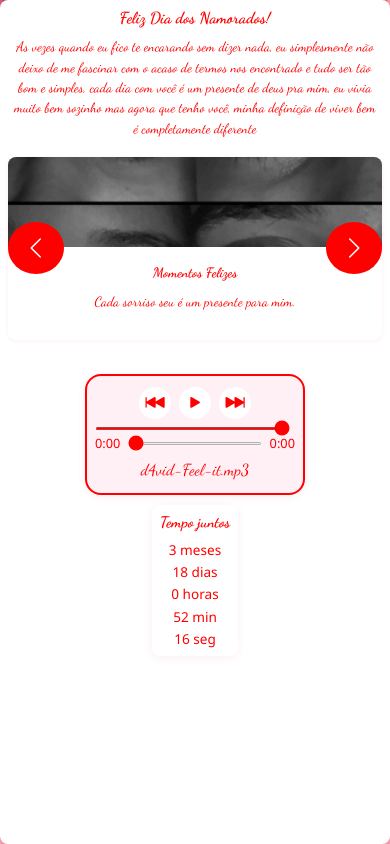
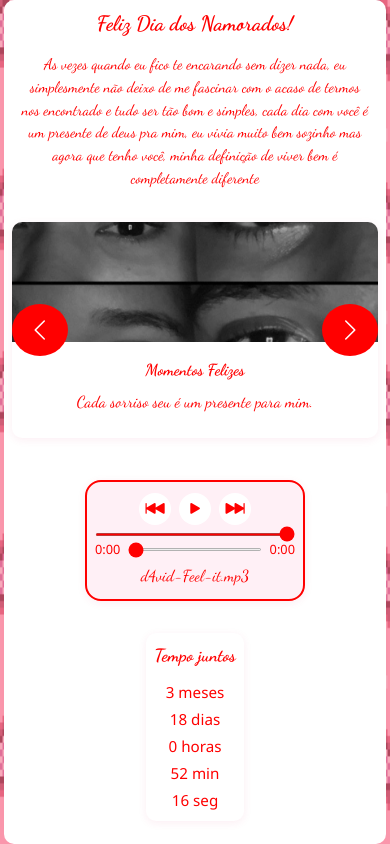
Before and after one commit to victoralmeida4521/DiaDosNamorados, a plain HTML site: page index.html in a window 390 px wide. Drawn offline with nearby package versions, Linux system fonts and the light colour scheme.

Commit message:
teste de responsividade 2

```diff
--- a/style.css
+++ b/style.css
@@ -169,35 +169,34 @@ h1 {
     color: var(--color-primary);
     font-size: 1rem !important;
 }
-@media (max-width: 700px) {
+@media (max-width: 600px) {
     .container {
         max-width: 98vw;
-        padding: 14px 2vw 10px 2vw;
-        border-radius: 12px;
+        padding: 12px 2vw 8px 2vw;
+        border-radius: 10px;
     }
     h1 {
-        font-size: 1.2rem;
+        font-size: 1.3rem;
         padding: 0 2vw;
     }
     .main-message {
-        font-size: 1rem;
-        min-height: 28px;
+        font-size: 1.1rem;
+        min-height: 32px;
         padding: 0 2vw;
     }
     .carousel {
         max-width: 100vw;
         border-radius: 10px;
-        margin: 0 0 16px 0;
+        margin: 0 0 18px 0;
     }
     .carousel-image {
-        width: 100%;
-        height: 140px !important;
+        height: 180px !important;
         max-height: 40vw;
         object-fit: cover;
         border-radius: 10px 10px 0 0;
     }
     .carousel-title, .carousel-message {
-        font-size: 0.95rem;
+        font-size: 1rem;
         padding: 0 1vw;
     }
     .music-player-minimal {
@@ -206,118 +205,44 @@ h1 {
         border-radius: 10px;
     }
     .btn-music-minimal {
-        font-size: 1rem !important;
-        padding: 0.1rem 0.2rem !important;
+        font-size: 1.1rem !important;
+        padding: 0.1rem 0.3rem !important;
     }
     #progressBar, #volumeBar {
         width: 60vw !important;
-        min-width: 50px;
+        min-width: 60px;
         height: 3px !important;
     }
     #musicTitle {
         font-size: 0.9rem !important;
     }
     .counter {
-        padding: 8px 2vw;
-        font-size: 0.95rem;
+        padding: 10px 2vw;
+        font-size: 1rem;
         border-radius: 10px;
     }
     .counter-title {
-        font-size: 1rem;
+        font-size: 1.1rem;
     }
     .counter-values {
         flex-direction: column;
-        gap: 3px;
+        gap: 4px;
     }
     .counter-item {
         min-width: unset;
-        font-size: 0.9rem;
-    }
-}
-
-/* Responsividade aprimorada para celulares */
-@media (max-width: 500px) {
-    .container {
-        max-width: 100vw;
-        padding: 8px 2vw 8px 2vw;
-        border-radius: 8px;
-        box-shadow: 0 2px 8px var(--color-shadow);
-    }
-    h1 {
-        font-size: 1rem;
-        padding: 0 1vw;
-        margin-bottom: 10px;
-    }
-    .main-message {
         font-size: 0.95rem;
-        min-height: 20px;
-        padding: 0 1vw;
-        margin-bottom: 18px;
-    }
-    .carousel {
-        max-width: 100vw;
-        border-radius: 8px;
-        margin: 0 0 10px 0;
-        box-shadow: 0 1px 4px var(--color-shadow);
-    }
-    .carousel-image {
-        width: 100%;
-        height: 90px !important;
-        max-height: 32vw;
-        object-fit: cover;
-        border-radius: 8px 8px 0 0;
-    }
-    .carousel-title, .carousel-message {
-        font-size: 0.85rem;
-        padding: 0 1vw;
-    }
-    .music-player-minimal {
-        max-width: 99vw !important;
-        padding: 0.3rem 0.1rem !important;
-        border-radius: 8px;
-        margin-bottom: 14px;
-    }
-    .btn-music-minimal {
-        font-size: 0.95rem !important;
-        padding: 0.05rem 0.15rem !important;
-    }
-    #progressBar, #volumeBar {
-        width: 50vw !important;
-        min-width: 40px;
-        height: 2px !important;
-    }
-    #musicTitle {
-        font-size: 0.8rem !important;
-    }
-    .counter {
-        padding: 6px 2vw;
-        font-size: 0.85rem;
-        border-radius: 8px;
-        margin-top: 10px;
-    }
-    .counter-title {
-        font-size: 0.95rem;
-        margin-bottom: 6px;
-    }
-    .counter-values {
-        flex-direction: column;
-        gap: 2px;
-    }
-    .counter-item {
-        min-width: unset;
-        font-size: 0.85rem;
     }
 }
 
 /* Ajustes para telas muito pequenas */
 @media (max-width: 400px) {
     .carousel-image {
-        height: 90px !important;
+        height: 120px !important;
     }
     .main-message {
-        font-size: 0.85rem;
+        font-size: 0.95rem;
     }
     .counter {
-        font-size: 0.85rem;
+        font-size: 0.9rem;
     }
 }
```
